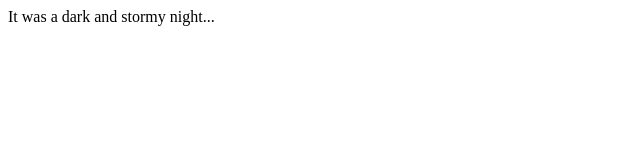
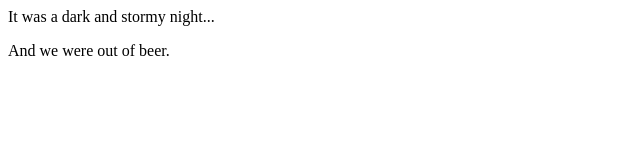
Before and after one commit to aaclark15/fireside-story, a plain HTML site: page index.html in a window 1280 px wide. Shown: the whole page, without its empty margins (0-640 px from the left). Drawn offline with Linux system fonts and the light colour scheme.

Commit message:
added second line of story

```diff
--- a/index.html
+++ b/index.html
@@ -1,5 +1,6 @@
 <html>
   <body>
     <p>It was a dark and stormy night...</p>
+    <p>And we were out of beer.</p>
   </body>
 </html>
```
